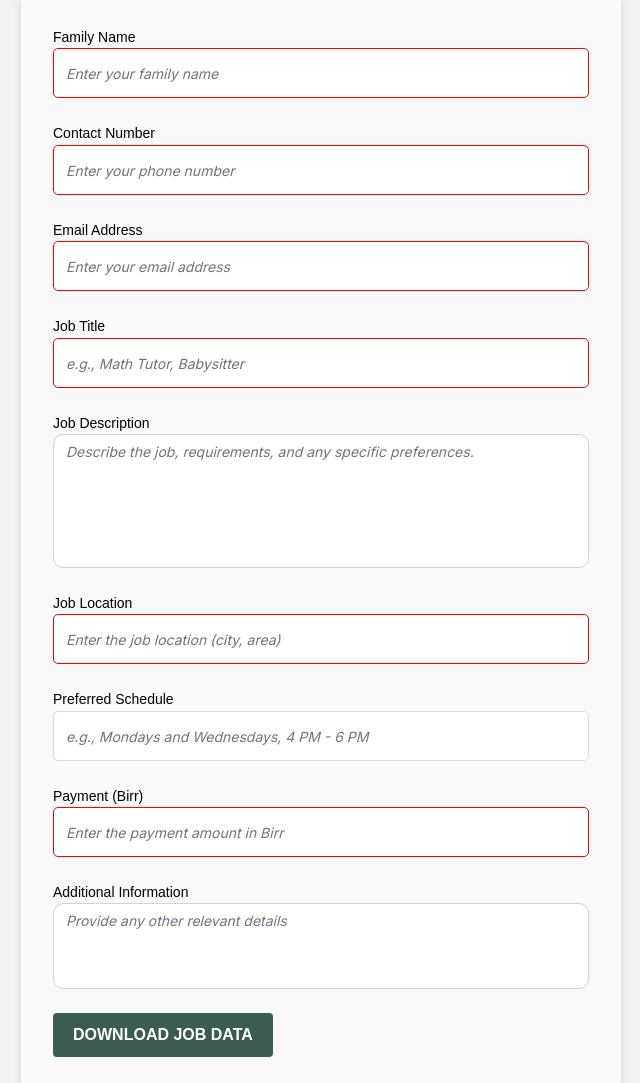
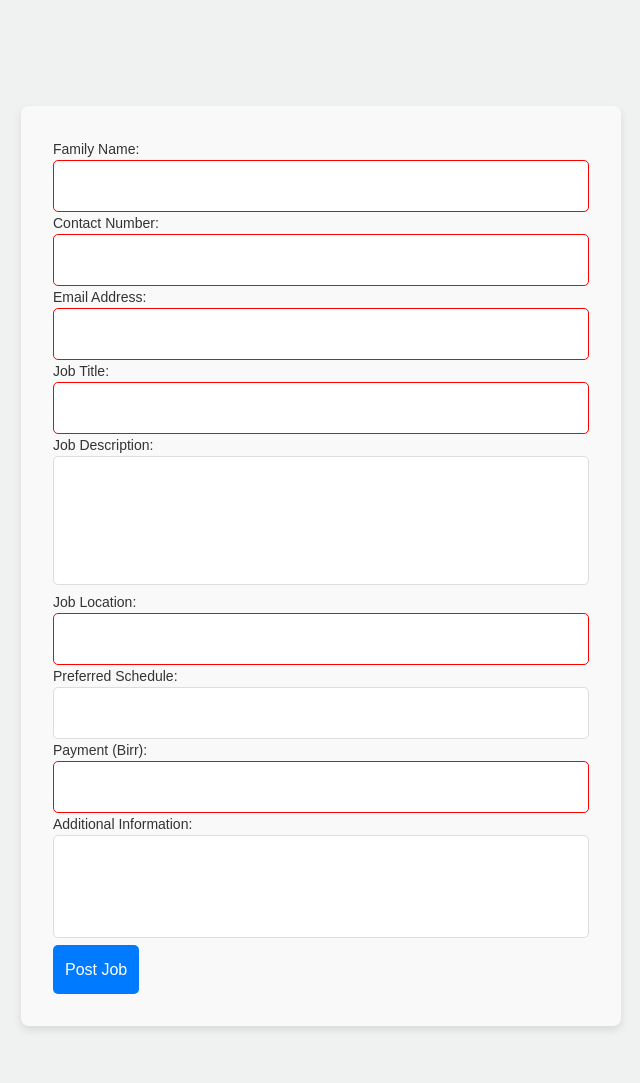
Before and after one commit to Faysalseifu/Agazh-Student-recurmental-portal, a website: page post-opportunity.html in a window 1280 px wide. Shown: the part 540-1623 px from the top of the page, without its empty margins (319-959 px from the left). Drawn offline with Linux system fonts and the light colour scheme.

Commit message:
posted the jobs to txt file or demo

```diff
--- a/post-opportunity.html
+++ b/post-opportunity.html
@@ -74,106 +74,55 @@
 </html>
 
   <!-- Job Posting Form -->
-  <form id="jobForm">
-    <div class="form-group mb-4">
-      <label for="familyName" class="text-black">Family Name</label>
-      <input type="text" class="form-control" id="familyName" placeholder="Enter your family name" required>
+  <div class="untree_co-section">
+    <div class="container">
+      <div class="row justify-content-center">
+        <div class="col-md-8">
+          <form id="jobForm" action="http://localhost:3000/submit-job" method="POST">
+            <div>
+              <label for="familyName">Family Name:</label>
+              <input type="text" id="familyName" name="familyName" required>
             </div>
-
-    <div class="form-group mb-4">
-      <label for="contactNumber" class="text-black">Contact Number</label>
-      <input type="tel" class="form-control" id="contactNumber" placeholder="Enter your phone number" required>
+            <div>
+              <label for="contactNumber">Contact Number:</label>
+              <input type="tel" id="contactNumber" name="contactNumber" required>
             </div>
-
-    <div class="form-group mb-4">
-      <label for="email" class="text-black">Email Address</label>
-      <input type="email" class="form-control" id="email" placeholder="Enter your email address" required>
+            <div>
+              <label for="email">Email Address:</label>
+              <input type="email" id="email" name="email" required>
             </div>
-
-    <div class="form-group mb-4">
-      <label for="jobTitle" class="text-black">Job Title</label>
-      <input type="text" class="form-control" id="jobTitle" placeholder="e.g., Math Tutor, Babysitter" required>
+            <div>
+              <label for="jobTitle">Job Title:</label>
+              <input type="text" id="jobTitle" name="jobTitle" required>
             </div>
-
-    <div class="form-group mb-4">
-      <label for="jobDescription" class="text-black">Job Description</label>
-      <textarea class="form-control" id="jobDescription" rows="5" placeholder="Describe the job, requirements, and any specific preferences." required></textarea>
+            <div>
+              <label for="jobDescription">Job Description:</label>
+              <textarea id="jobDescription" name="jobDescription" rows="4" required></textarea>
             </div>
-
-    <div class="form-group mb-4">
-      <label for="jobLocation" class="text-black">Job Location</label>
-      <input type="text" class="form-control" id="jobLocation" placeholder="Enter the job location (city, area)" required>
+            <div>
+              <label for="jobLocation">Job Location:</label>
+              <input type="text" id="jobLocation" name="jobLocation" required>
             </div>
-
-    <div class="form-group mb-4">
-      <label for="schedule" class="text-black">Preferred Schedule</label>
-      <input type="text" class="form-control" id="schedule" placeholder="e.g., Mondays and Wednesdays, 4 PM - 6 PM">
+            <div>
+              <label for="schedule">Preferred Schedule:</label>
+              <input type="text" id="schedule" name="schedule">
             </div>
-
-    <div class="form-group mb-4">
-      <label for="payment" class="text-black">Payment (Birr)</label>
-      <input type="number" class="form-control" id="payment" placeholder="Enter the payment amount in Birr" required>
+            <div>
+              <label for="payment">Payment (Birr):</label>
+              <input type="number" id="payment" name="payment" required>
             </div>
-
-    <div class="form-group mb-4">
-      <label for="additionalInfo" class="text-black">Additional Information</label>
-      <textarea class="form-control" id="additionalInfo" rows="3" placeholder="Provide any other relevant details"></textarea>
+            <div>
+              <label for="additionalInfo">Additional Information:</label>
+              <textarea id="additionalInfo" name="additionalInfo" rows="3"></textarea>
             </div>
-
-    <button type="button" class="btn btn-primary" id="downloadButton">Download Job Data</button>
+            <button type="submit">Post Job</button>
           </form>
         </div>
       </div>
     </div>
   </div>
 
-<script>
-document.getElementById('downloadButton').addEventListener('click', function () {
-// Get form data
-const familyName = document.getElementById('familyName').value;
-const contactNumber = document.getElementById('contactNumber').value;
-const email = document.getElementById('email').value;
-const jobTitle = document.getElementById('jobTitle').value;
-const jobDescription = document.getElementById('jobDescription').value;
-const jobLocation = document.getElementById('jobLocation').value;
-const schedule = document.getElementById('schedule').value;
-const payment = document.getElementById('payment').value;
-const additionalInfo = document.getElementById('additionalInfo').value;
-
-// Format data
-const jobData = `
-Family Name: ${familyName}
-Contact Number: ${contactNumber}
-Email: ${email}
-Job Title: ${jobTitle}
-Job Description: ${jobDescription}
-Job Location: ${jobLocation}
-Preferred Schedule: ${schedule}
-Payment: ${payment} Birr
-Additional Information: ${additionalInfo}
-----------------------------------------
-`;
-
-// Create a Blob object
-const blob = new Blob([jobData], { type: 'text/plain' });
-
-// Create a link element
-const a = document.createElement('a');
-a.href = URL.createObjectURL(blob);
-a.download = 'jobs.txt'; // Filename
-a.style.display = 'none';
-
-// Append link to the body
-document.body.appendChild(a);
-
-// Programmatically click the link to trigger download
-a.click();
-
-// Clean up
-document.body.removeChild(a);
-});
-</script>
-\end{code}
+  <!-- Footer -->
   <footer class="footer-section">
     <div class="container">
       <p>&copy; 2025 Agazh. All Rights Reserved.</p>
```
Also changed, not shown: jobs.txt (+11 -0 lines), server.js (added, +57 -0 lines). Lines whose indentation alone changed are shown as unchanged.
